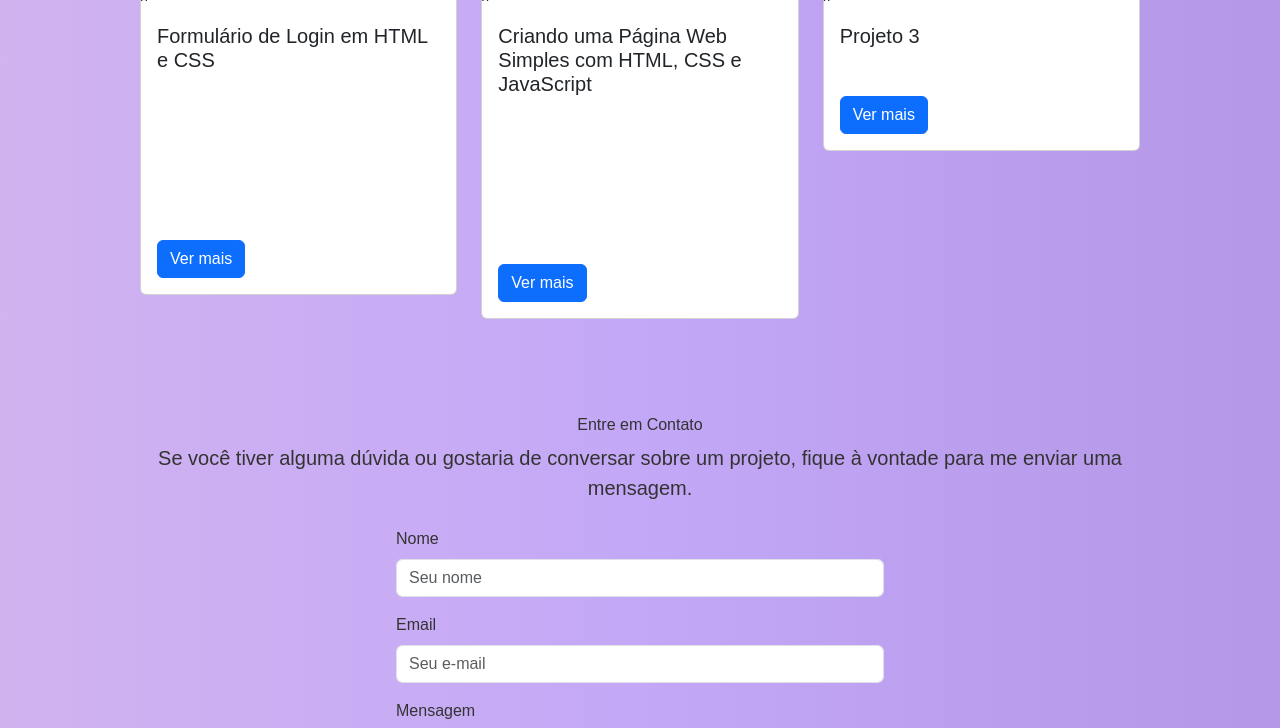
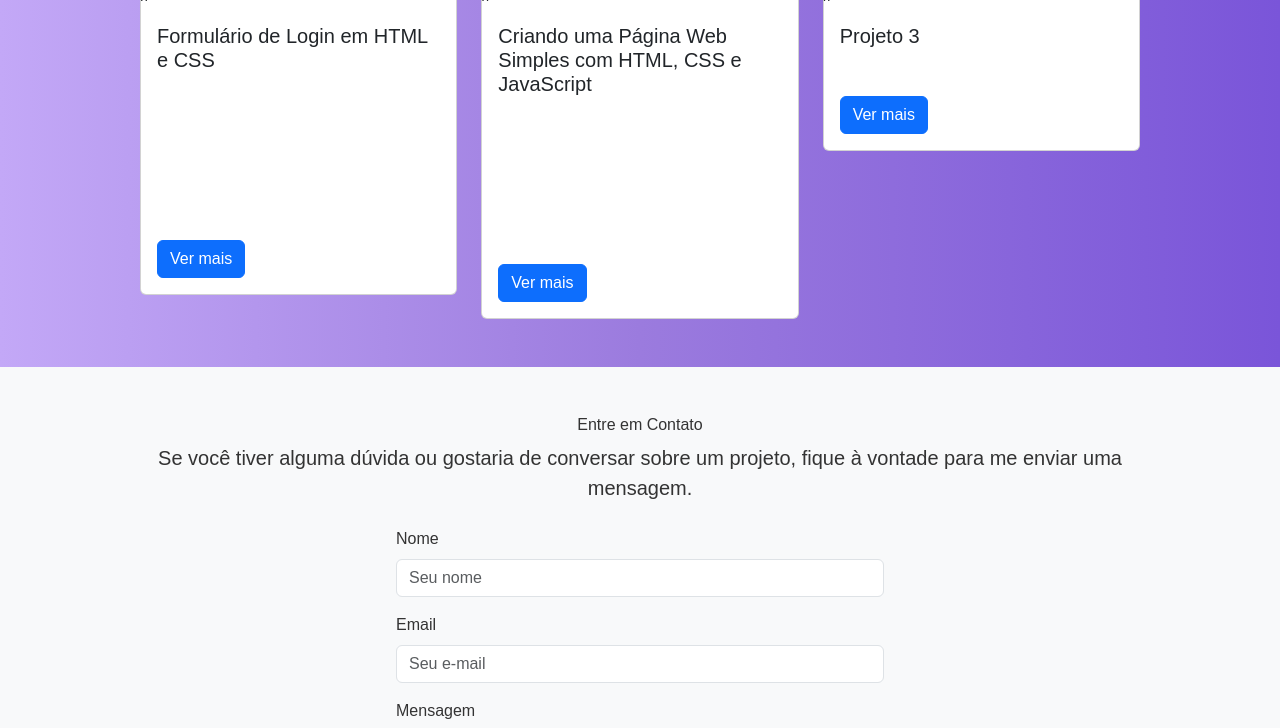
Before and after one commit to Sara-Aline610/Sara-Aline610.github.io, a plain HTML site: page index.html in a window 1280 px wide. Shown: the part 958-1686 px from the top of the page. Drawn offline with nearby package versions, Linux system fonts and the light colour scheme.

Commit message:
sara soares

```diff
--- a/css/style.css
+++ b/css/style.css
@@ -107,7 +107,7 @@ a:hover{
 }
 
 section {
-  background: linear-gradient(to right, #d1b3f0, #c3a8f7, #b497e7);
+  background: linear-gradient(to right, #d1b3f0);
 }
 
 h2 {
```
